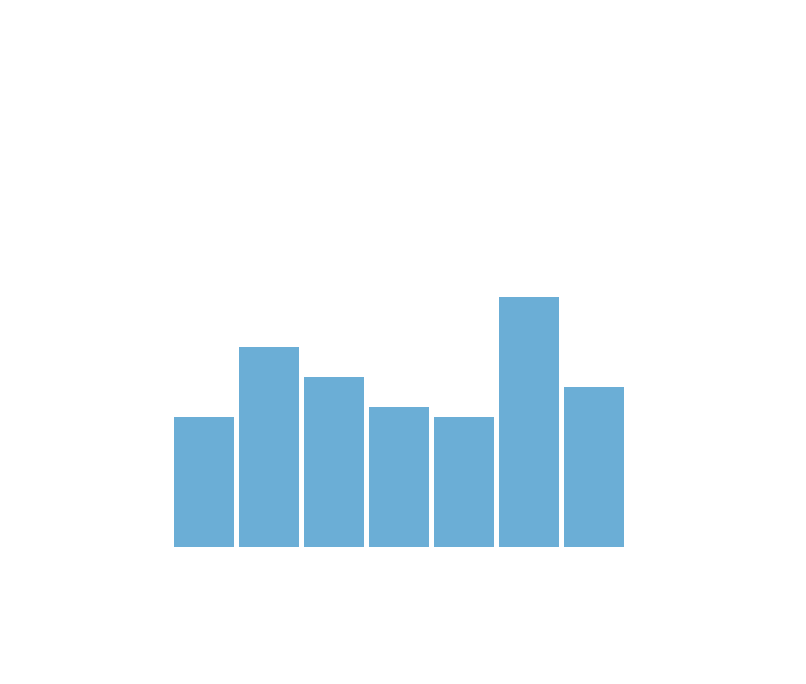
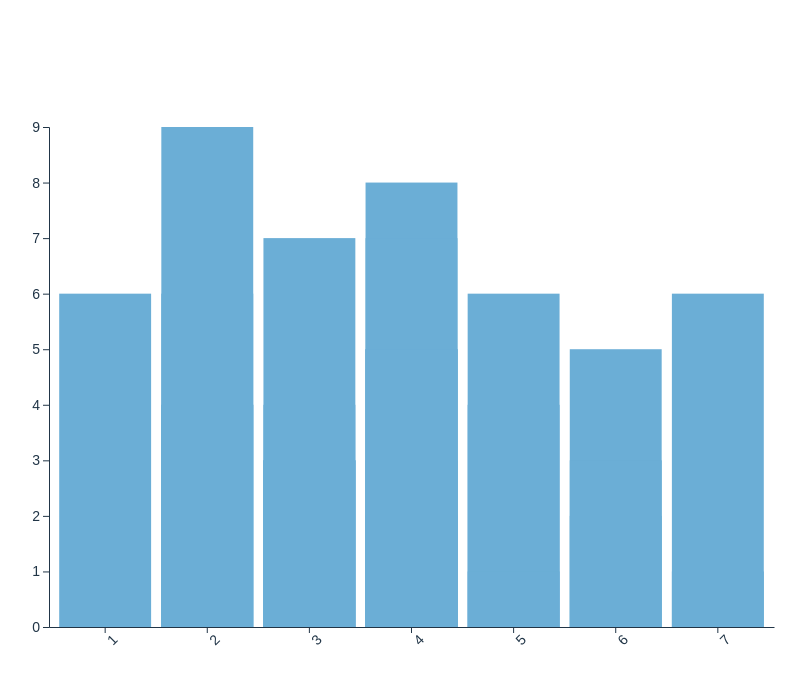
Before and after one commit to dmalary/nfl_draft-dashboard, a React (Vite) app in the folder react-d3-nfl_dashboard/: page / in a window 1280 px wide. Shown: the top 684 px of the page, without its empty margins (241-1047 px from the left). Built offline with nearby package versions, Linux system fonts and the light colour scheme.

Commit message:
feat: add working data filter, add basic bar + axes

```diff
--- a/react-d3-nfl_dashboard/components/BarChart.jsx
+++ b/react-d3-nfl_dashboard/components/BarChart.jsx
@@ -1,24 +1,68 @@
-const barWidth = 60;
+import { useEffect } from "react";
+import * as d3 from 'd3';
 
-const barChart = ({ width, height, data }) => {
+const margin = {
+  top: 30,
+  bottom: 70,
+  left: 50,
+  right: 25,
+}
+
+const BarChart = ({ width, height, data }) => {
+
+  const bottom = height - margin.bottom;
+
+  const xScale = d3
+    .scaleBand()
+    .domain(data.map((d) => d.round)) // set with dropdown (years, round)
+    .range([margin.left, width - margin.right])
+    .padding(.1)
+
+  const xAxis = d3.axisBottom(xScale).tickSizeOuter(0);
+
+  const yScale = d3
+    .scaleLinear()
+    .domain([0, d3.max(data, (d) => d.yearsPlayed)]) // set with dropdown (position, all)
+    .nice()
+    .range([bottom, margin.top])
+
+  const yAxis = d3.axisLeft(yScale);
+
+  useEffect(() => {
+    d3.select(".x-axis")
+      .call(xAxis)
+      .selectAll("text")
+      .attr("font-size", "14px")
+      // Rotate the labels to make them easier to read.
+      .attr("transform", "rotate(-45)")
+      .attr("text-anchor", "end");
+
+    d3.select(".y-axis")
+      .call(yAxis)
+      .selectAll("text")
+      .attr("font-size", "14px");
+  }, [xAxis, yAxis])
+
   return (
     <div className="container">
       <svg className="viz" width={width} height={height} viewBox={`0 0 ${width} ${height}`}>
         <g className="bars">
           {data.map((d, i) => (
             <rect
-              key={i}
-              width={barWidth}
-              height={d}
-              x={i * (barWidth + 5)}
-              y={height - d}
+              key={d.key && d.key}
+              width={xScale.bandwidth()}
+              height={bottom - yScale(d.yearsPlayed)}
+              x={xScale(d.round)}
+              y={yScale(d.yearsPlayed)}
               fill="#6baed6"
             />
           ))}
         </g>
+        <g className="x-axis" transform={`translate(0,${bottom})`}></g>
+        <g className="y-axis" transform={`translate(${margin.left},0)`}></g>
       </svg>
     </div>
   )
 };
 
-export default barChart;
+export default BarChart;
--- a/react-d3-nfl_dashboard/src/App.jsx
+++ b/react-d3-nfl_dashboard/src/App.jsx
@@ -5,13 +5,17 @@ import BarChart from '../components/BarChart';
 
 import data from '../data/data.json'
 
-const testData = [130, 200, 170, 140, 130, 250, 160];
+// const testData = [130, 200, 170, 140, 130, 250, 160];
 
 function App() {
-  console.log('data', data);
+  // console.log('data', data);
+
+  const workingData = data.filter(d => d.year === 2001 && d.position === "LB" && d.position) // update with dropdown
+  console.log('workingData', workingData);
 
   return (
-    <BarChart width={450} height={300} data={testData}/>
+    // add navbar that filters & returns data from dropdown with hooks
+    <BarChart width={800} height={600} data={workingData}/>
   )
 }
 
```
